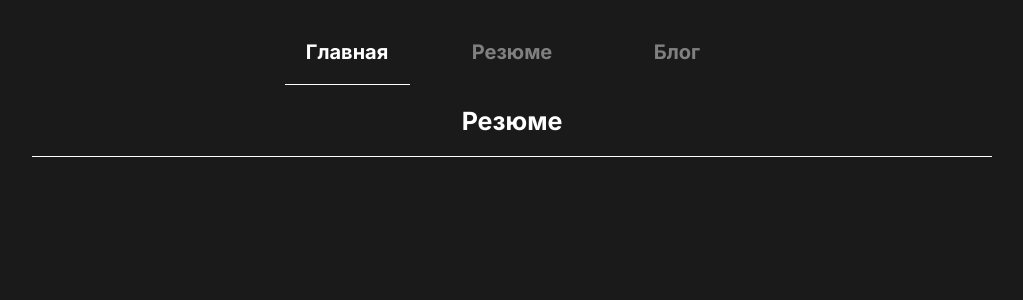
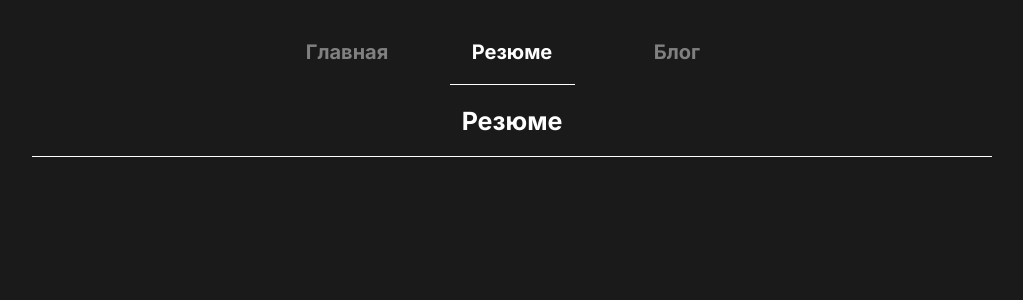
Before and after one commit to kirillwork56/BlogOnNext, a Next.js app: page /CV in a window 1280 px wide. Shown: the top 300 px of the page, without its empty margins (128-1151 px from the left). Built offline with nearby package versions, Linux system fonts and the light colour scheme.

Commit message:
Refactored Header component

```diff
--- a/components/UI/Header/index.tsx
+++ b/components/UI/Header/index.tsx
@@ -1,24 +1,43 @@
 import Link from "next/link";
+import { useRouter } from "next/router";
 import React, { FC } from "react";
 import styles from "./Header.module.scss";
 
 type Props = {};
 
-const Header: FC<Props> = () => {
+const Header: FC<Props> = ({}) => {
+  const router = useRouter();
+  const activePage = router.route;
+
+  const arrLinks = [
+    {
+      link: "/",
+      name: "Главная",
+    },
+    {
+      link: "/CV",
+      name: "Резюме",
+    },
+    {
+      link: "/Blog",
+      name: "Блог",
+    },
+  ];
+
   return (
     <div>
       <header className={styles.header}>
-        <Link href={"/"} passHref>
-          <a className={`${styles.header__link} ${styles.header__link_active}`}>
-            Главная
-          </a>
-        </Link>
-        <Link href={"/CV"} passHref>
-          <a className={styles.header__link}>Резюме</a>
-        </Link>
-        <Link href={"/Blog"} passHref>
-          <a className={styles.header__link}>Блог</a>
-        </Link>
+        {arrLinks.map((e) => (
+          <Link href={e.link} passHref key={e.name}>
+            <a
+              className={`${styles.header__link} ${
+                activePage === e.link && styles.header__link_active
+              }`}
+            >
+              {e.name}
+            </a>
+          </Link>
+        ))}
       </header>
     </div>
   );
```
